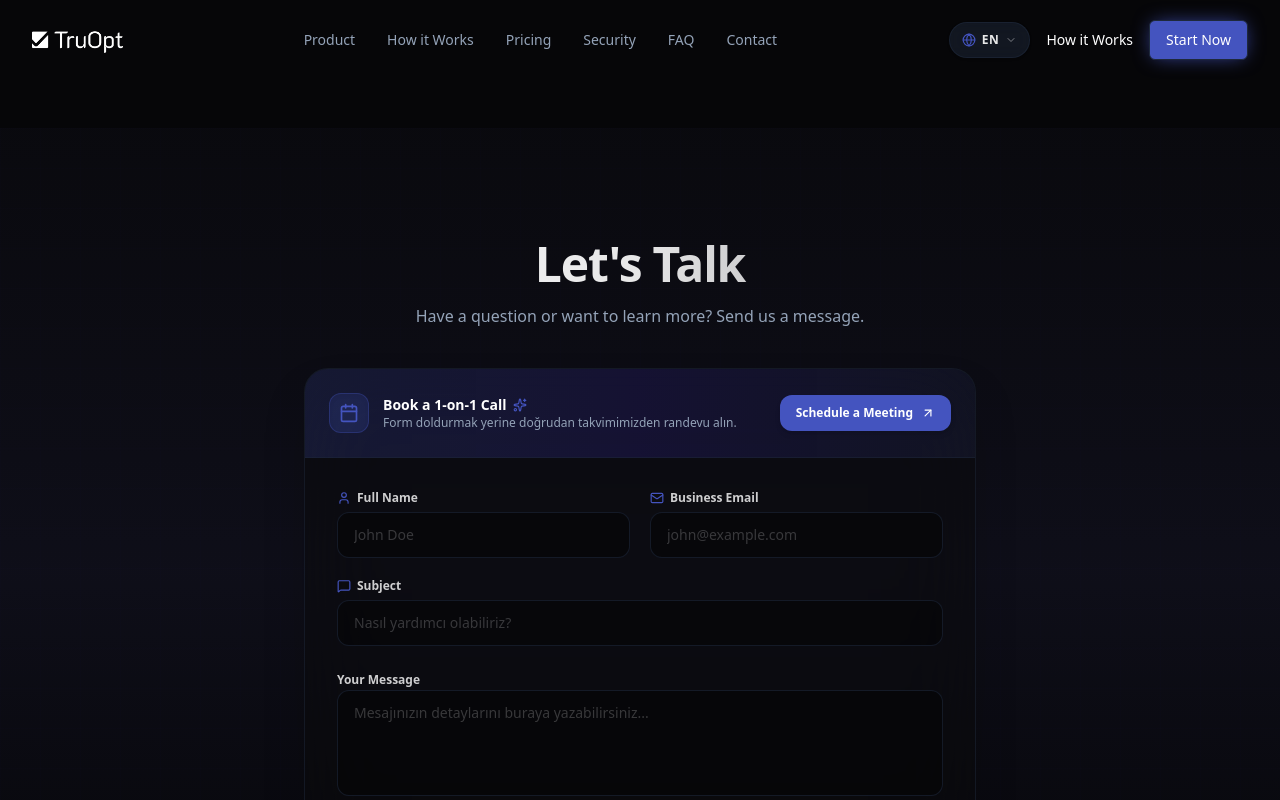
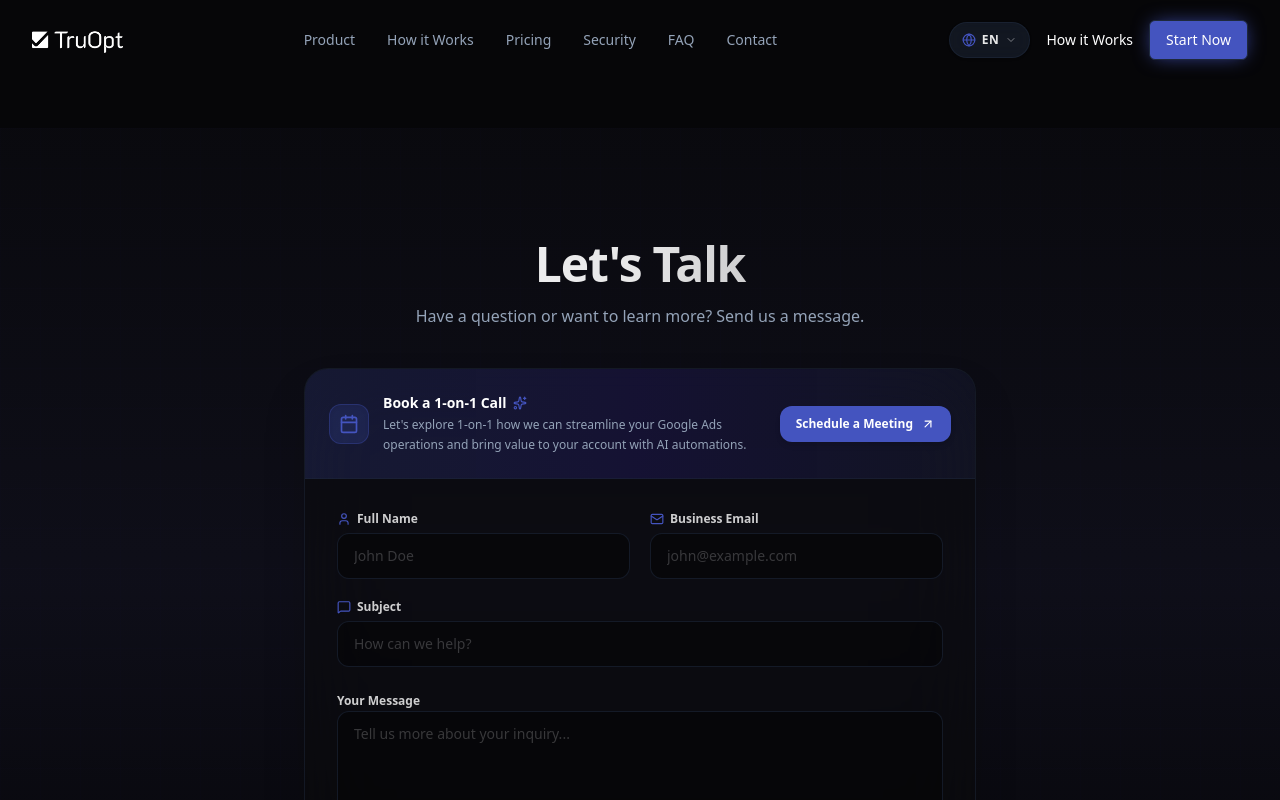
Before and after one commit to tekbasdeniz/truopt-v1-landing, a Next.js app: page /en/contact in a window 1280 px wide. Shown: the top 800 px of the page. Built offline with nearby package versions, Linux system fonts and the light colour scheme.

Commit message:
Update contact-form.tsx

```diff
--- a/components/sections/contact-form.tsx
+++ b/components/sections/contact-form.tsx
@@ -4,7 +4,6 @@ import { useState } from "react";
 import { useForm } from "react-hook-form";
 import { zodResolver } from "@hookform/resolvers/zod";
 import * as z from "zod";
-import { motion } from "framer-motion";
 import { Send, Mail, User, MessageSquare, Calendar, ArrowUpRight, Sparkles } from "lucide-react";
 import { useTranslations } from "next-intl";
 import { Container } from "@/components/ui/container";
@@ -98,8 +97,8 @@ export default function ContactForm() {
                     <span>{t("bookMeetingTitle")}</span>
                     <Sparkles className="w-3.5 h-3.5 text-primary" />
                   </h4>
-                  <p className="text-xs text-muted-foreground">
-                    Form doldurmak yerine doğrudan takvimimizden randevu alın.
+                  <p className="text-xs text-muted-foreground leading-relaxed mt-0.5">
+                    {t("bookMeetingBannerSub")}
                   </p>
                 </div>
               </div>
@@ -160,7 +159,7 @@ export default function ContactForm() {
                   {...register("subject")}
                   type="text"
                   className="w-full bg-background/60 border border-border/60 focus:border-primary/60 rounded-xl px-4 py-3 text-sm text-white focus:outline-none focus:ring-2 focus:ring-primary/20 transition-all placeholder:text-white/20"
-                  placeholder="Nasıl yardımcı olabiliriz?"
+                  placeholder="How can we help?"
                 />
                 {errors.subject && <span className="text-xs text-red-400">{errors.subject.message}</span>}
               </div>
@@ -174,7 +173,7 @@ export default function ContactForm() {
                   {...register("message")}
                   rows={4}
                   className="w-full bg-background/60 border border-border/60 focus:border-primary/60 rounded-xl px-4 py-3 text-sm text-white focus:outline-none focus:ring-2 focus:ring-primary/20 transition-all resize-none placeholder:text-white/20"
-                  placeholder="Mesajınızın detaylarını buraya yazabilirsiniz..."
+                  placeholder="Tell us more about your inquiry..."
                 />
                 {errors.message && <span className="text-xs text-red-400">{errors.message.message}</span>}
               </div>
```
